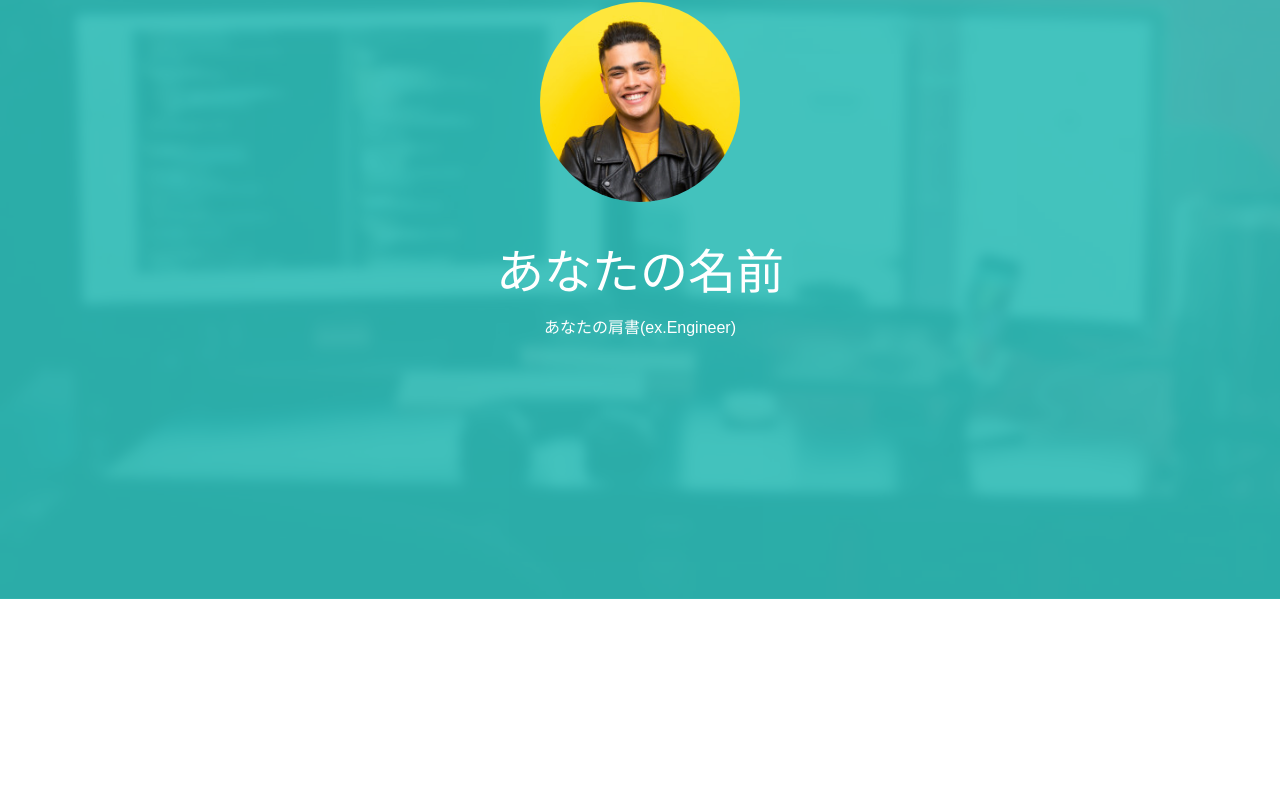
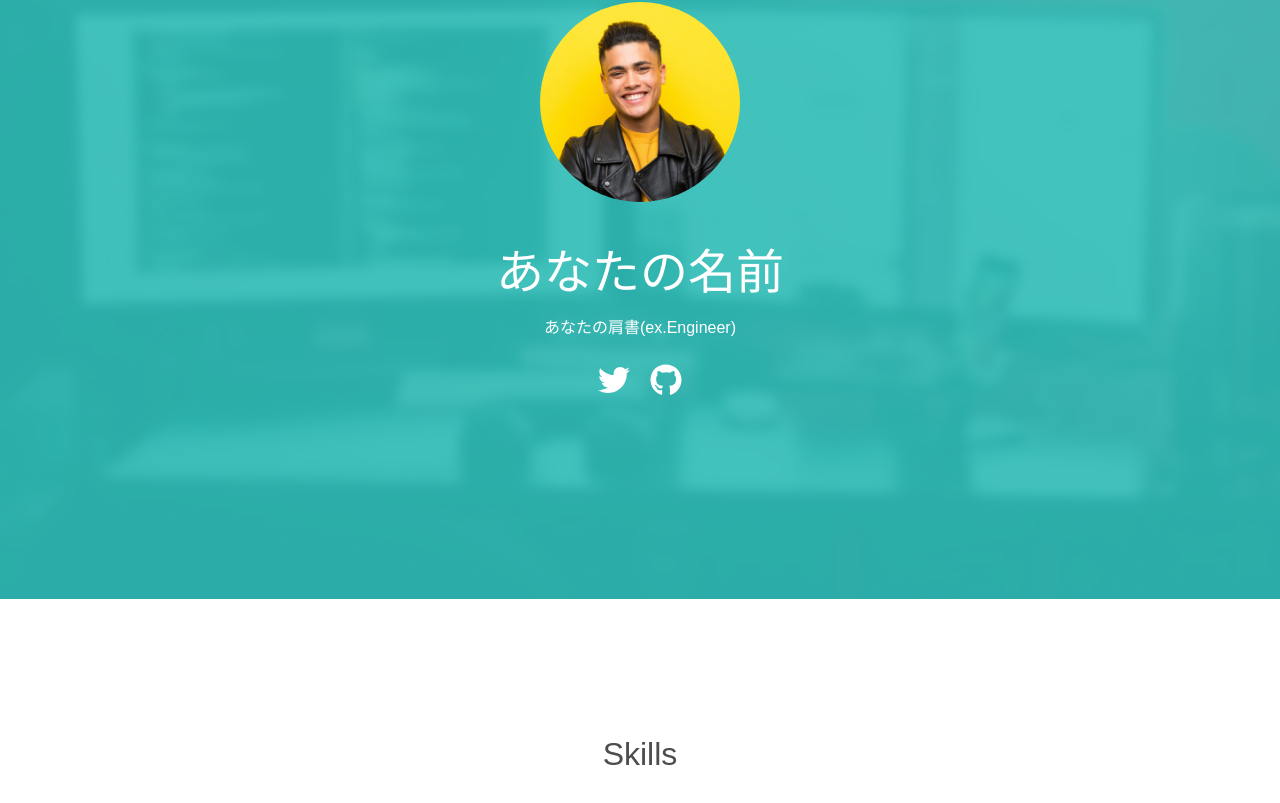
Before and after one commit to anji0114/react-site, a React (Create React App) app: page / in a window 1280 px wide. Shown: the part 201-1004 px from the top of the page. Before the commit the page ends 800 px from the top, so only its background shows below. Built offline with nearby package versions, Linux system fonts and the light colour scheme.

Commit message:
Sassの導入

```diff
--- a/package.json
+++ b/package.json
@@ -7,10 +7,12 @@
     "@testing-library/react": "^12.1.4",
     "@testing-library/user-event": "^13.5.0",
     "axios": "^0.26.1",
+    "node-sass": "^7.0.1",
     "react": "^17.0.2",
     "react-dom": "^17.0.2",
     "react-icons": "^4.3.1",
     "react-scripts": "5.0.0",
+    "sass": "^1.49.9",
     "web-vitals": "^2.1.4"
   },
   "scripts": {
--- a/src/App.js
+++ b/src/App.js
@@ -1,9 +1,13 @@
-import './App.css';
+import './App.scss';
 import { Header } from './components/Header';
+import { Skills } from './components/Skills';
 
 function App() {
   return (
+    <>
     <Header />
+    <Skills />
+    </>
   );
 }
 
--- a/src/App.css
+++ b/src/App.scss
@@ -520,3 +520,21 @@ h3 {
 .icon-link {
   position: relative;
 }
+
+/* 省略 */
+
+#skills {
+  padding: 128px 0;
+  clear: both;
+}
+
+.heading {
+ margin-bottom: 32px;
+ text-align: center;
+}
+
+.skills-container {
+ display: flex;
+ flex-wrap: wrap;
+ text-align: center;
+}
--- a/src/components/Header.jsx
+++ b/src/components/Header.jsx
@@ -1,5 +1,8 @@
 import CoverImage from '../images/cover-image.jpg';
 import ProfileImage from '../images/profile-image.png';
+import { FaTwitter, FaGithub } from 'react-icons/fa';
+
+
 export const Header = () => {
   return (
     <header className="main-cover" style={{ backgroundImage: `url(${CoverImage})` }}>
@@ -12,10 +15,14 @@ export const Header = () => {
             <h3 className="title-text">あなたの肩書(ex.Engineer)</h3>
             <ul className="social-icons">
               <li className="icon-link">
-
+                <a href="" target="_blank">
+                  <FaTwitter color='white' size='2rem' />
+                </a>
               </li>
               <li className="icon-link">
-
+                <a href="https://github.com/anji0114" target="_blank">
+                  <FaGithub color='white' size='2rem' />
+                </a>
               </li>
             </ul>
           </div>
```
Also changed, not shown: src/logo.svg (deleted), 1 other file (tests, documents, lock files or other folders).
